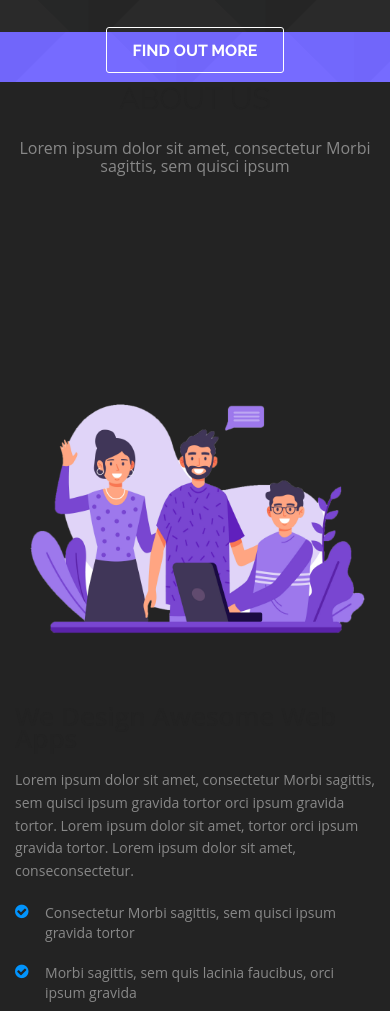
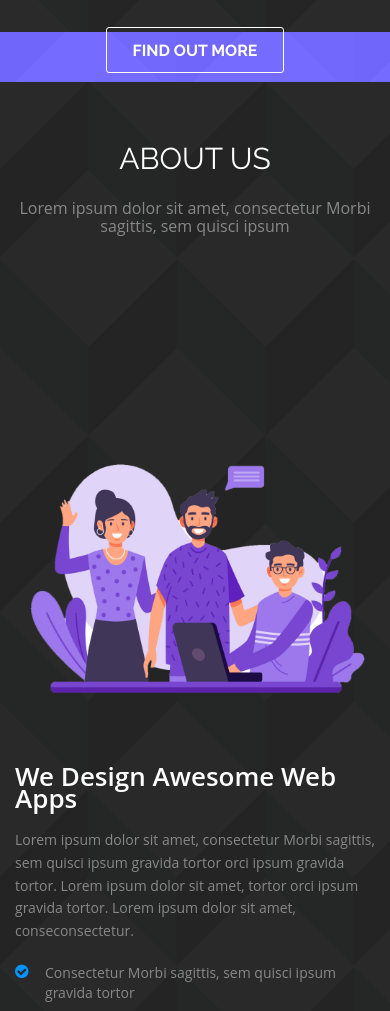
Before and after one commit to gajindubandara/G2-Site, a website: page index.html in a window 390 px wide. Shown: the part 432-1443 px from the top of the page. Drawn offline with Linux system fonts and the light colour scheme.

Commit message:
Fix aboutus section css

```diff
--- a/css/style.css
+++ b/css/style.css
@@ -633,11 +633,15 @@ a.contact_btn:hover {
 --------------------------- */
 
 .aboutUs-container {
+padding: 60px 0px;
 background-repeat: no-repeat;
 background-position: right;
 background-size: auto 100%;
 background-position-y: 70px;
     background: #232323 url(../img/pattern-1.png) top left repeat;
+}
+ h2{
+    color: #fff;
 }
 #about-us .read-more{
 	border: 1px solid #ED5441;
@@ -649,6 +653,7 @@ background-position-y: 70px;
 	border: 1px solid #e74c3c;
 	color: #fff;
 }
+
 .about-us-post-container{
 	background-repeat: no-repeat;
 	background-position: right;
@@ -660,6 +665,7 @@ background-position-y: 70px;
 }
 .about-us h3{
 	font-size:28px;
+    color: #fff;
 }
 .points{
 	margin-bottom: 10px;
@@ -1016,9 +1022,6 @@ float: right;
 width: auto;
 text-align: center;
 }
-.aboutUs-container{
-	background-image:none;
-}
 p{
 font-size:14px;
 }
@@ -1048,6 +1051,7 @@ margin-bottom:20px;
 font-size:26px;
 line-height:22px;
 }
+
 .service_block h3 {
 font-size: 16px;
 }
```
